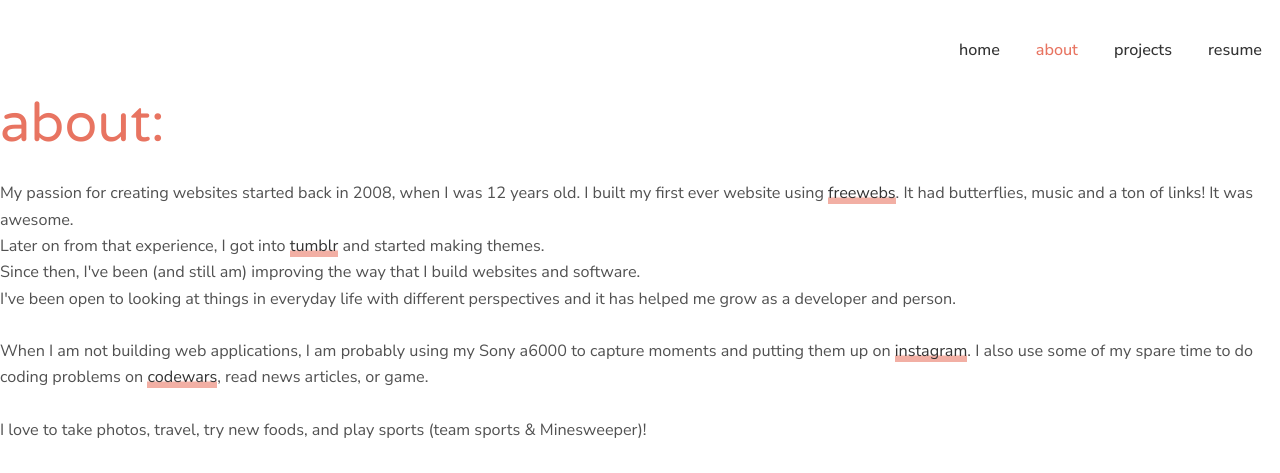
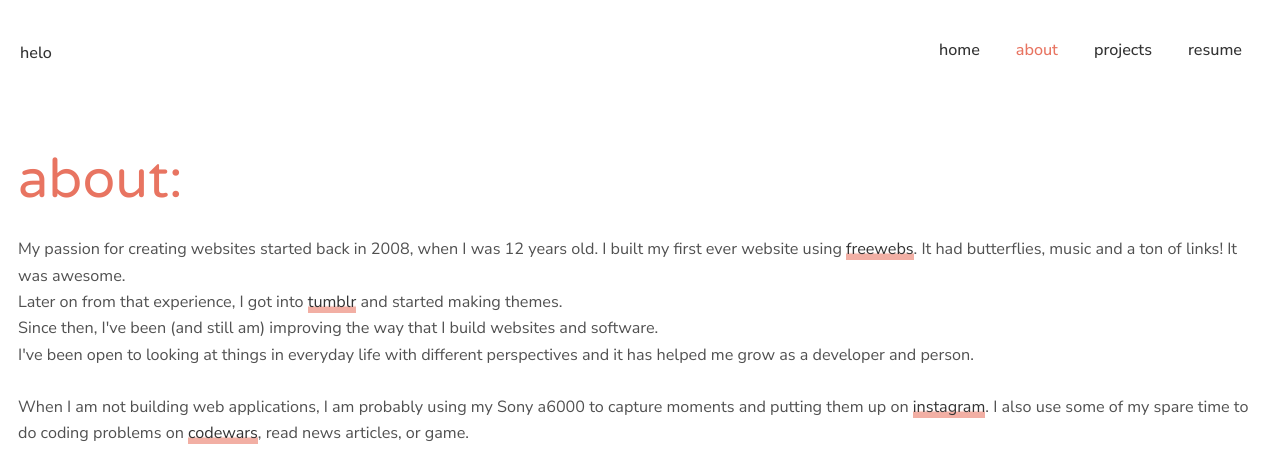
Before and after one commit to Jennykuma/portfolio-site, a Gatsby site: page /about in a window 1280 px wide. Shown: the top 473 px of the page. Built offline with nearby package versions, Linux system fonts and the light colour scheme; Gatsby itself is replaced by a stand-in of ours.

Commit message:
Fixing header positioning

```diff
--- a/src/components/header.js
+++ b/src/components/header.js
@@ -3,7 +3,7 @@ import PropTypes from "prop-types"
 import React from "react"
 import styled from 'styled-components'
 import Headroom from "react-headroom"
-import DynamicImage from '../components/image'
+import DynamicImage from "../components/image"
 
 import "../styles/header.css"
 import { Collapse, Navbar, NavbarToggler, NavbarBrand, Nav, NavItem, NavLink } from 'reactstrap';
@@ -20,6 +20,13 @@ const StyledLink = styled(props => <Link {...props} />)`
 	}
 `;
 
+const Text = styled.text`
+  font-family: nunito sans;
+  font-size: 0.9em;
+  font-weight: 500;
+  color: #333333;
+`;
+
 const Header = ({ siteTitle, menuLinks }) => (
   <Headroom>
     <header
@@ -29,20 +36,26 @@ const Header = ({ siteTitle, menuLinks }) => (
         paddingTop: `1rem`,
       }}
     >
-      <div style={{ margin: `0 auto`, maxWidth: 1280 }}>
+      <div style={{ margin: `0 auto`, maxWidth: 1240}}>
         <nav>
           <ul
             style={{
               display: `flex`,
-              justifyContent: `flex-end`
+              marginLeft: 0,
+              justifyContent: `flex-end`,
+              //justifyContent: `flex-end`
             }}
           >
+            <Text style={{ padding: `1.2rem 0 1rem 0`, marginRight: `auto` } }>
+              helo
+            </Text>
             {menuLinks.map(link => (
               <li
                 key={link.name}
                 style={{
                   listStyleType: `none`,
-                  padding: `1rem`
+                  padding: `1rem`,
+                  justifyContent: `flex-end`
                 }}
               >
                 <StyledLink to={link.link} activeStyle={{ color: `#e87461`}}>
--- a/src/components/hero.js
+++ b/src/components/hero.js
@@ -56,7 +56,7 @@ const IconLink = styled.a`
 const Hero = () => (
     <Container fluid>
         <SEO title="Jenny's Portfolio"/>
-        <Row style={{ marginTop: `8vh` }}>
+        <Row style={{ marginTop: `7vh` }}>
             <Col xs="0" s="0" md="4" lg="4">
                 <DynamicImage imageName={"jennykumaImage"}></DynamicImage>
             </Col>
--- a/src/components/image.js
+++ b/src/components/image.js
@@ -17,6 +17,13 @@ const DynamicImage = (props) => {
   const data = useStaticQuery(graphql`
     query {
       jennykumaImage: file(relativePath: { eq: "jennykuma.png" }) {
+        childImageSharp {
+          fluid(maxWidth: 400) {
+            ...GatsbyImageSharpFluid
+          }
+        }
+      }
+      jennykumaIconImage: file(relativePath: { eq: "jennykuma-icon.png" }) {
         childImageSharp {
           fluid(maxWidth: 400) {
             ...GatsbyImageSharpFluid
@@ -78,6 +85,8 @@ const DynamicImage = (props) => {
   let imageName = props.imageName;
   if (imageName == "jennykumaImage") {
     return <Img fluid={data.jennykumaImage.childImageSharp.fluid} />
+  } if (imageName == "jennykumaIconImage") {
+    return <Img fluid={data.jennykumaIconImage.childImageSharp.fluid} />
   } else if (imageName == "lisasButtonImage") {
     return <Img fluid={data.lisasButtonImage.childImageSharp.fluid} />
   } else if (imageName == "quickCommsImage") {
--- a/src/components/layout.js
+++ b/src/components/layout.js
@@ -36,7 +36,7 @@ const Layout = ({ children }) => (
           style={{
             margin: `0 auto`,
             maxWidth: 1280,
-            padding: `0`,
+            padding: `1em`,
             paddingTop: 0,
             color: `#515151`,
           }}
--- a/src/components/project-panel.js
+++ b/src/components/project-panel.js
@@ -23,9 +23,9 @@ const DescText = styled.text`
 const Polaroid = styled.button`
   position: relative;
   background: #fff;
-  width: 31%;
+  width: 330px;
   padding: 0px 0px 0px 0px;
-  margin: 10px;
+  margin: 3%;
   text-align: left;
   border: 1px solid #f4f4f4;
   box-shadow: 1px 1px 3px rgba(0, 0, 0, 0.05);
--- a/src/pages/about.js
+++ b/src/pages/about.js
@@ -44,7 +44,7 @@ const AboutPage = () => (
     <Layout>
         <Container fluid>
             <SEO title="About"/>
-            <Row>
+            <Row style={{ marginTop: `7vh` }}>
                 <Headliner>about: </Headliner>
             </Row>
 
```
Also changed, not shown: src/images/jennykuma-icon.png (added).
